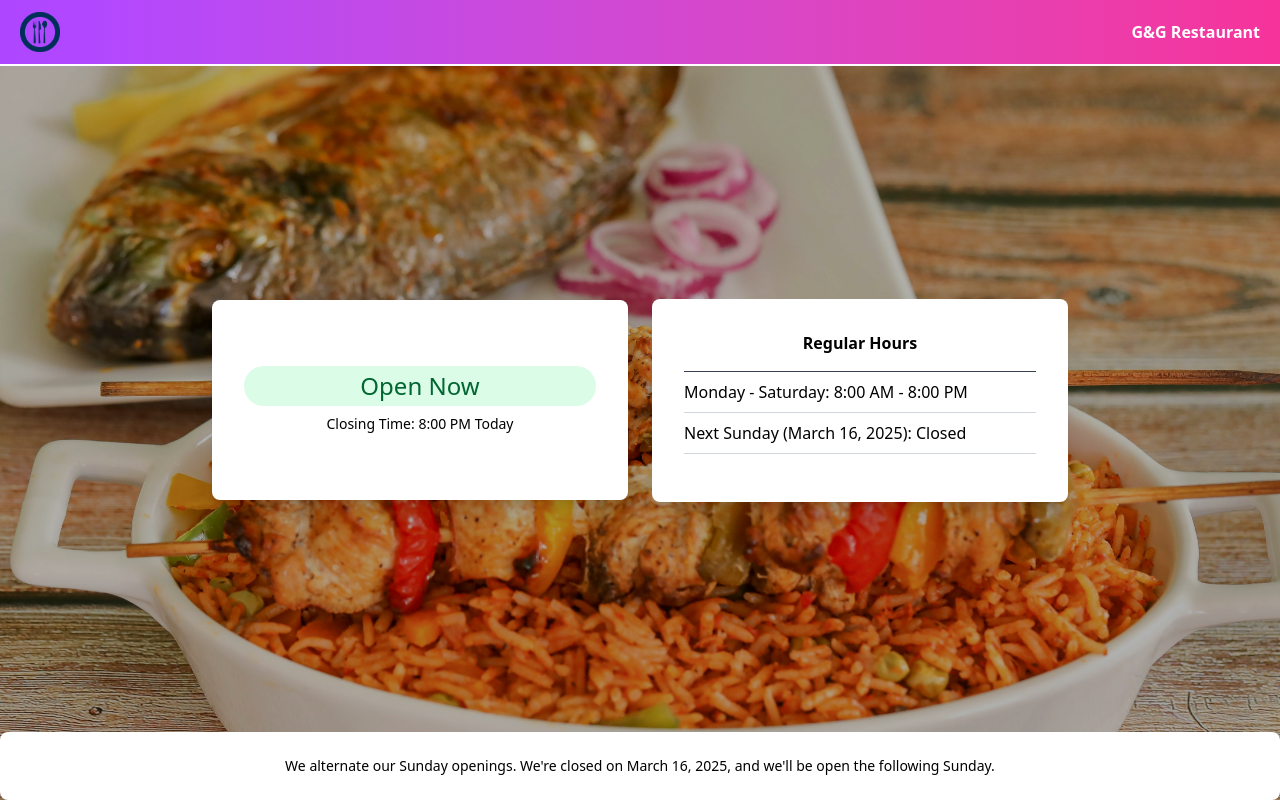
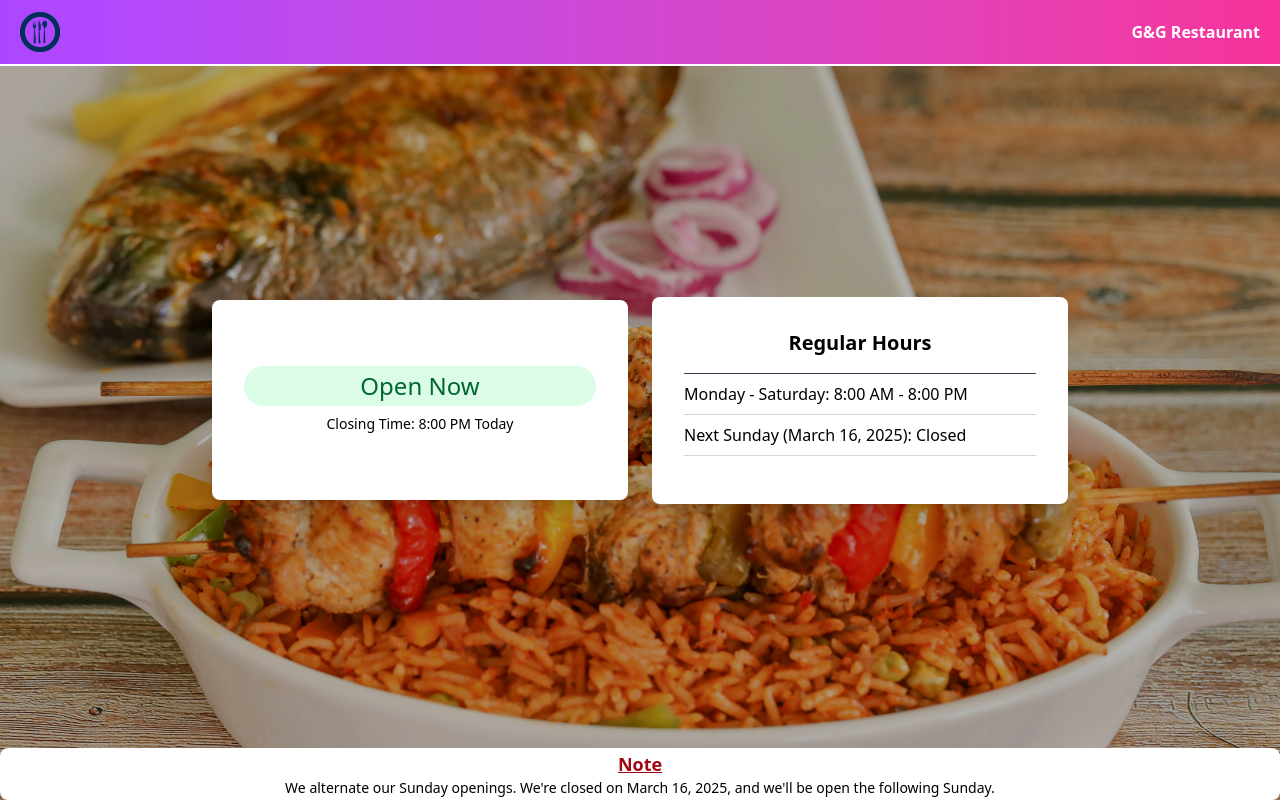
Before and after one commit to Ayanyiola-Enoch/Restaurant-Status, a React (Vite) app: page / in a window 1280 px wide. Built offline with nearby package versions, Linux system fonts and the light colour scheme.

Commit message:
changed git settings, put LF in the repo and adjusted the note

```diff
--- a/src/App.jsx
+++ b/src/App.jsx
@@ -43,18 +43,18 @@ function App() {
 
         <div className='relative flex flex-col md:flex-row justify-center items-center gap-6 p-5 w-full max-w-4xl'>
           <div className='p-8 shadow-xl min-h-[200px]  bg-white rounded-lg relative z-10 flex-1 flex flex-col justify-center'>
-            <div className={`px-2 py-1 text-center rounded-full text-2xl font-medium ${currentStatus.isOpen ? "bg-green-100 text-green-800" : "bg-red-100 text-red-800"}`}>
+            <div className={`px-2 py-1 text-center rounded-full text-2xl   font-medium ${currentStatus.isOpen ? "bg-green-100 text-green-800" : "bg-red-100 text-red-800"}`}>
               {currentStatus.isOpen ? "Open Now" : "Closed Now"}
             </div>
             <p className="mt-2 text-center text-sm">{currentStatus.message}</p>
           </div>
 
           <div className='p-8 shadow-xl bg-white rounded-lg relative z-10 flex-1 flex flex-col justify-center'>
-            <h3 className="font-semibold mb-2 text-center">Regular Hours</h3>
-            <hr className="my-2 border-t border-gray-700" />
-            <p>Monday - Saturday: 8:00 AM - 8:00 PM</p>
+            <h3 className="font-semibold mb-2 text-center text-xl">Regular Hours</h3>
+            <hr className="my-2 border-t border-gray-700 " />
+            <p className=' text-base'>Monday - Saturday: 8:00 AM - 8:00 PM</p>
             <hr className="my-2 border-t border-gray-300" />
-            <p className="mb-2">
+            <p className="mb-2 text-base">
               Next Sunday ({formatDate(nextSunday)}): {isOpen ? "Open" : "Closed"}
               <hr className="my-2 border-t border-gray-300" />
             </p>
@@ -62,8 +62,10 @@ function App() {
         </div>
 
         {/* FOOTER */}
-        <div className=' absolute bottom-0 w-full bg-white p-6 text-center shadow-xl rounded-lg'>
-          <p className='text-sm mt-0.7'>
+        <div className=' absolute bottom-0 w-full bg-white px-3 py-0.5 text-center shadow-xl rounded-lg'>
+          {/* /* add a note text that aligns */ }
+          <h1 className='font-bold text-lg text-red-800 underline mb'>Note</h1>
+          <p className='text-sm mt-0.7 text-wrap '>
             We alternate our Sunday openings. We're {isOpen ? "open" : "closed"} on {formatDate(nextSunday)},
             and we'll be {!isOpen ? "open" : "closed"} the following Sunday.
           </p>
```
